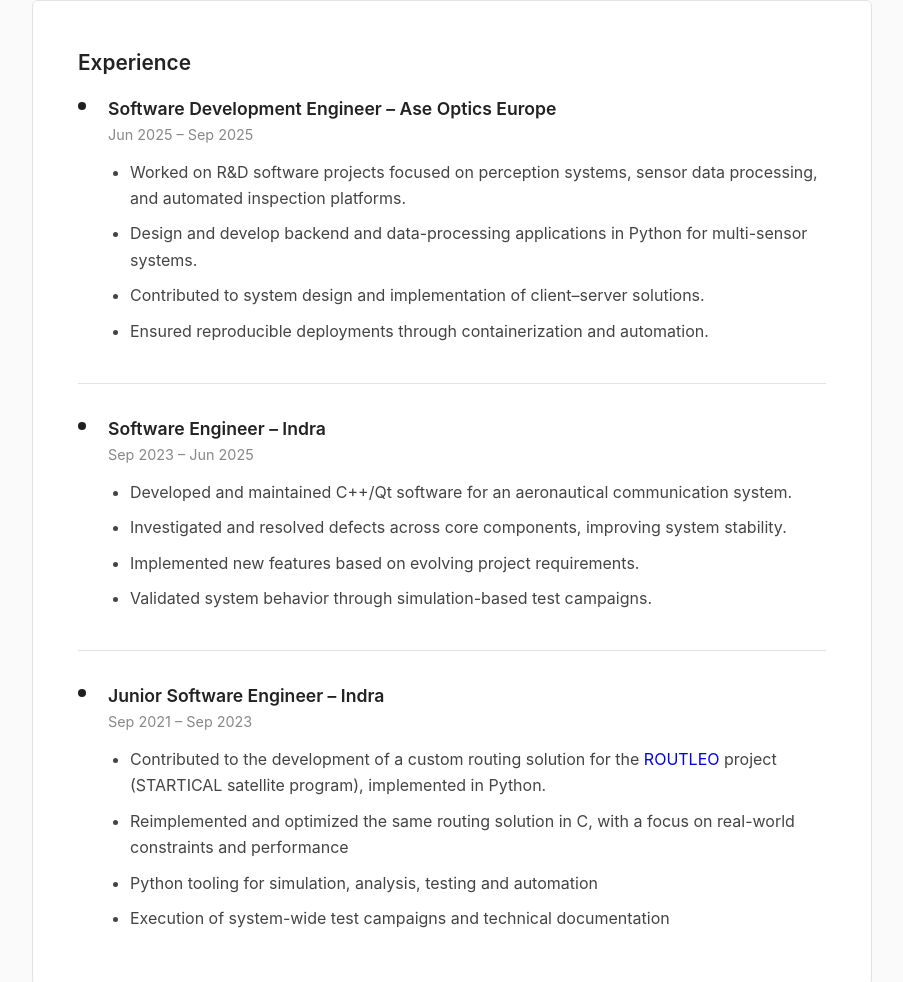
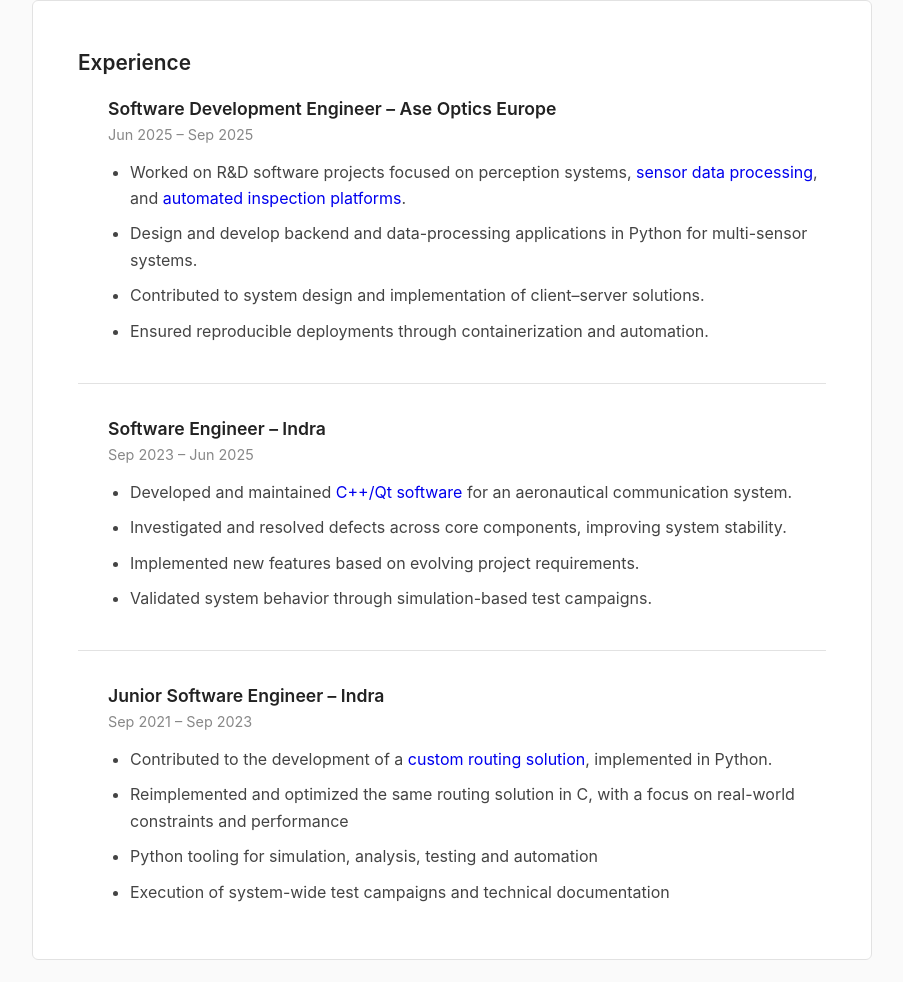
Before and after one commit to Kilianrm/kilianrm.github.io, a plain HTML site: page index.html in a window 1280 px wide. Shown: the part 605-1587 px from the top of the page, without its empty margins (188-1091 px from the left). Drawn offline with Linux system fonts and the light colour scheme.

Commit message:
added links

```diff
--- a/index.html
+++ b/index.html
@@ -42,7 +42,7 @@
                 <h4>Software Development Engineer – Ase Optics Europe</h4>
                 <p class="cv-date">Jun 2025 – Sep 2025</p>
                 <ul>
-                    <li>Worked on R&D software projects focused on perception systems, sensor data processing, and automated inspection platforms.</li>
+                    <li>Worked on R&D software projects focused on perception systems, <a href="professional-projects.html#skyfusion-project">sensor data processing</a>, and <a href="professional-projects.html#ecoswir-project">automated inspection platforms</a>.</li>
                     <li>Design and develop backend and data-processing applications in Python for multi-sensor systems.</li>
                     <li>Contributed to system design and implementation of client–server solutions.</li>
                     <li>Ensured reproducible deployments through containerization and automation.</li>
@@ -53,7 +53,7 @@
                 <h4>Software Engineer – Indra</h4>
                 <p class="cv-date">Sep 2023 – Jun 2025</p>
                 <ul>
-                    <li>Developed and maintained C++/Qt software for an aeronautical communication system.</li>
+                    <li>Developed and maintained <a href="professional-projects.html#echoes-project">C++/Qt software</a> for an aeronautical communication system.</li>
                     <li>Investigated and resolved defects across core components, improving system stability.</li>
                     <li>Implemented new features based on evolving project requirements.</li>
                     <li>Validated system behavior through simulation-based test campaigns.</li>
@@ -66,9 +66,8 @@
                 <p class="cv-date">Sep 2021 – Sep 2023</p>
                 <ul>
                     <li>
-    Contributed to the development of a custom routing solution for the
-    <a href="professional-projects.html#routleo-project">ROUTLEO</a>
-    project (STARTICAL satellite program), implemented in Python.
+    Contributed to the development of a
+    <a href="professional-projects.html#routleo-project">custom routing solution</a>, implemented in Python.
 </li>
 
                     <li>Reimplemented and optimized the same routing solution in C, with a focus on real-world constraints and performance</li>
--- a/style.css
+++ b/style.css
@@ -353,3 +353,7 @@
     background: #fafafa !important;
     color: #1f1f1f !important;
 }
+
+.cv-section .cv-item::before {
+    display: none;
+}
```
